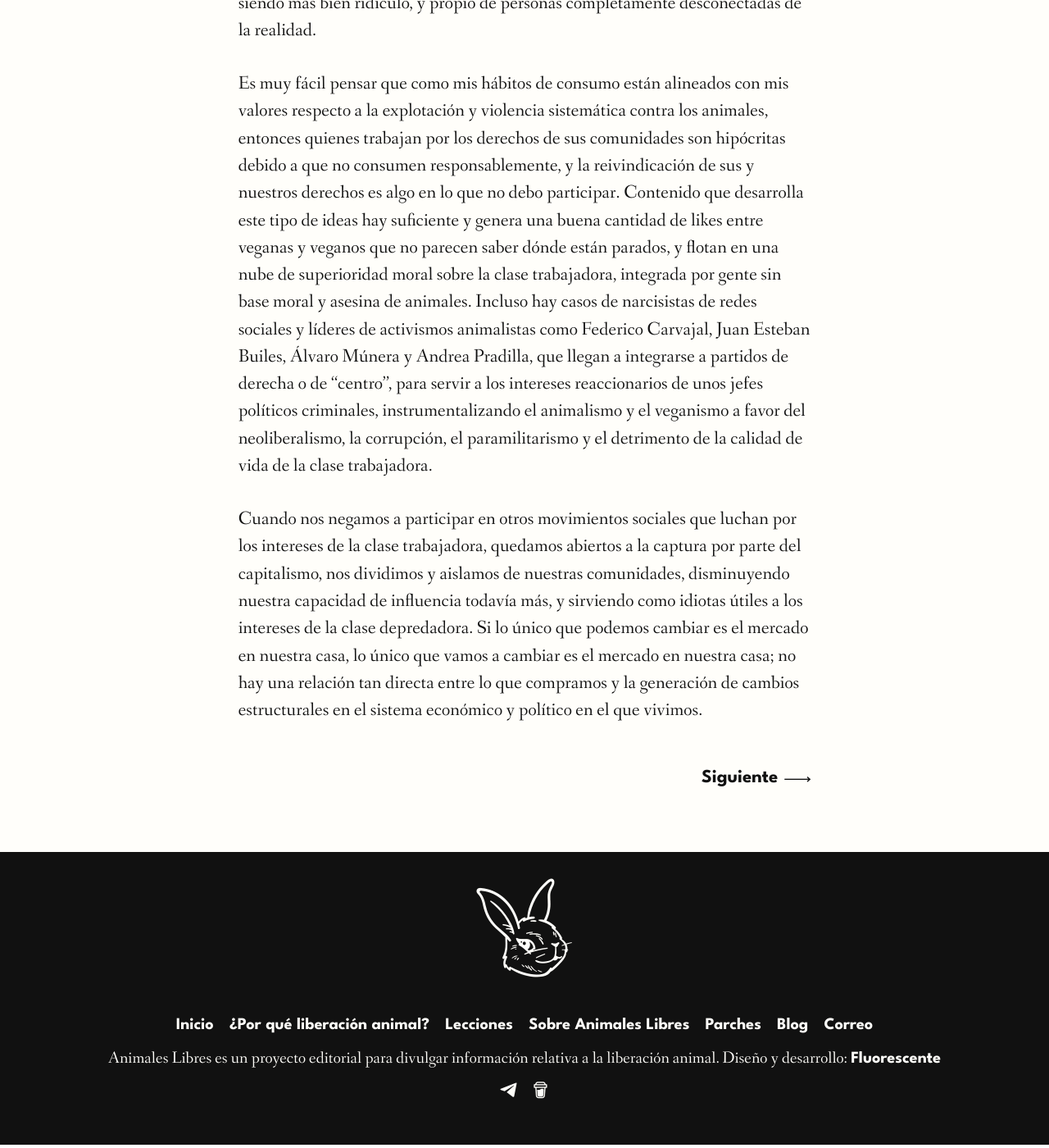
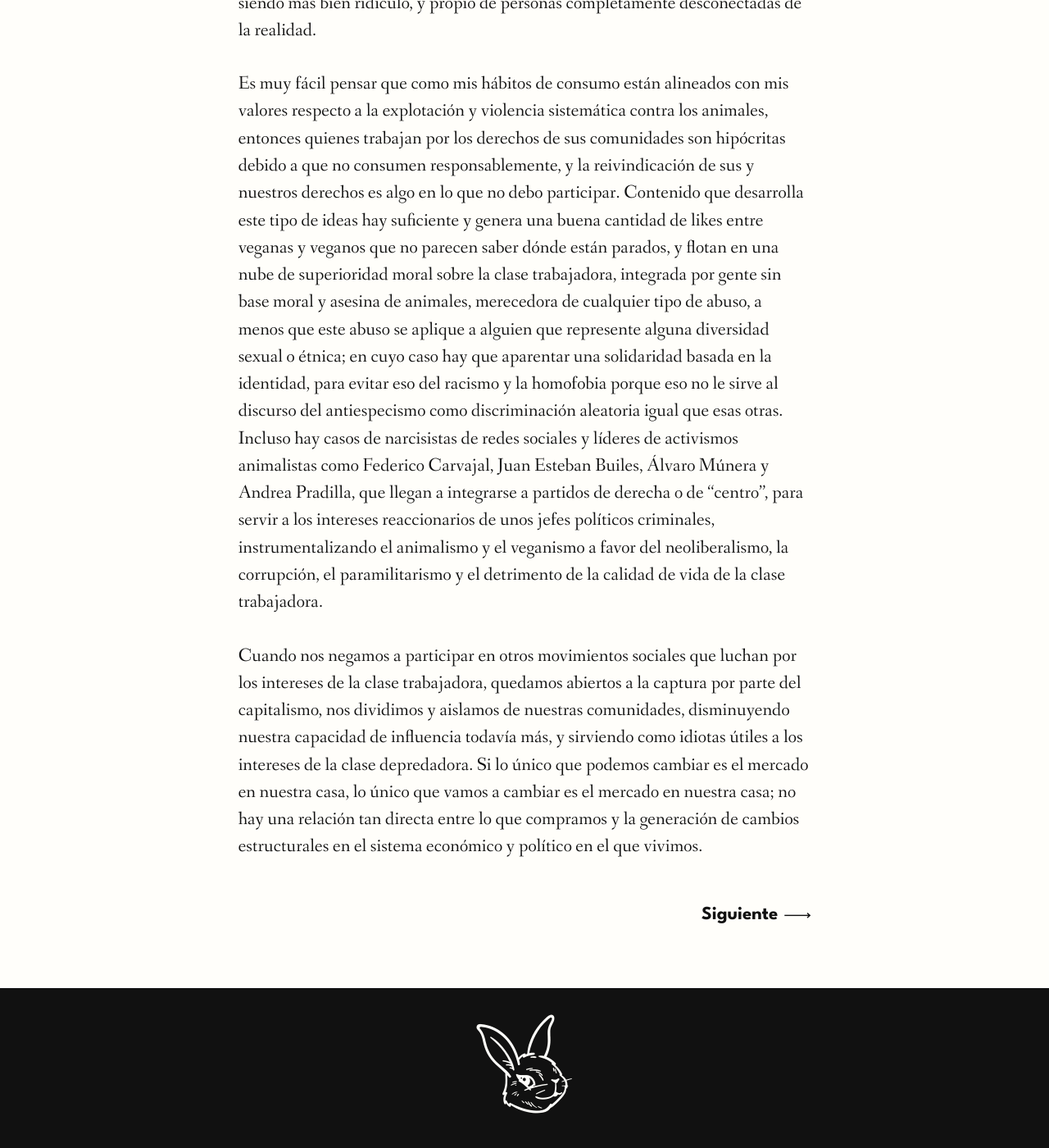
Before and after one commit to animaleslibres/animaleslibres.github.io, a Jekyll site: the page built from _posts/2023-02-01-article-la-ilusión-de-cambiar-al-mundo-desde-el-consumo.md, in a window 1280 px wide and 1400 px high, scrolled down 4892 px. Shown: the whole window at 82% size. Built offline with Jekyll 4.4.1, drawn with Linux system fonts in a browser that asks for light colours; nearby versions of some CDN libraries; some web fonts are replaced; a script that is not in the unit is left out.

Commit message:
el cuentico del antiespecismo con el racismo y la homofobia

```diff
--- a/_posts/2023-02-01-article-la-ilusión-de-cambiar-al-mundo-desde-el-consumo.md
+++ b/_posts/2023-02-01-article-la-ilusión-de-cambiar-al-mundo-desde-el-consumo.md
@@ -47,6 +47,6 @@
 
 En un mundo en donde la explotación y la violencia sistemática hace parte de la producción de cualquier cosa que consumamos, ni quienes practicamos el veganismo podemos decir que todo lo que compramos está libre de explotación y violencia contra los y las trabajadoras; por lo que este discurso promovido por la propaganda vegana sobre la supuesta coherencia que cada consumidor y consumidora debería tener respecto a sus posturas éticas y su consumo, viene siendo más bien ridículo, y propio de personas completamente desconectadas de la realidad.
 
-Es muy fácil pensar que como mis hábitos de consumo están alineados con mis valores respecto a la explotación y violencia sistemática contra los animales, entonces quienes trabajan por los derechos de sus comunidades son hipócritas debido a que no consumen responsablemente, y la reivindicación de sus y nuestros derechos es algo en lo que no debo participar. Contenido que desarrolla este tipo de ideas hay suficiente y genera una buena cantidad de likes entre veganas y veganos que no parecen saber dónde están parados, y flotan en una nube de superioridad moral sobre la clase trabajadora, integrada por gente sin base moral y asesina de animales. Incluso hay casos de narcisistas de redes sociales y líderes de activismos animalistas como Federico Carvajal, Juan Esteban Builes, Álvaro Múnera y Andrea Pradilla, que llegan a integrarse a partidos de derecha o de "centro", para servir a los intereses reaccionarios de unos jefes políticos criminales, instrumentalizando el animalismo y el veganismo a favor del neoliberalismo, la corrupción, el paramilitarismo y el detrimento de la calidad de vida de la clase trabajadora.
+Es muy fácil pensar que como mis hábitos de consumo están alineados con mis valores respecto a la explotación y violencia sistemática contra los animales, entonces quienes trabajan por los derechos de sus comunidades son hipócritas debido a que no consumen responsablemente, y la reivindicación de sus y nuestros derechos es algo en lo que no debo participar. Contenido que desarrolla este tipo de ideas hay suficiente y genera una buena cantidad de likes entre veganas y veganos que no parecen saber dónde están parados, y flotan en una nube de superioridad moral sobre la clase trabajadora, integrada por gente sin base moral y asesina de animales, merecedora de cualquier tipo de abuso, a menos que este abuso se aplique a alguien que represente alguna diversidad sexual o étnica; en cuyo caso hay que aparentar una solidaridad basada en la identidad, para evitar eso del racismo y la homofobia porque eso no le sirve al discurso del antiespecismo como discriminación aleatoria igual que esas otras. Incluso hay casos de narcisistas de redes sociales y líderes de activismos animalistas como Federico Carvajal, Juan Esteban Builes, Álvaro Múnera y Andrea Pradilla, que llegan a integrarse a partidos de derecha o de "centro", para servir a los intereses reaccionarios de unos jefes políticos criminales, instrumentalizando el animalismo y el veganismo a favor del neoliberalismo, la corrupción, el paramilitarismo y el detrimento de la calidad de vida de la clase trabajadora.
 
 Cuando nos negamos a participar en otros movimientos sociales que luchan por los intereses de la clase trabajadora, quedamos abiertos a la captura por parte del capitalismo, nos dividimos y aislamos de nuestras comunidades, disminuyendo nuestra capacidad de influencia todavía más, y sirviendo como idiotas útiles a los intereses de la clase depredadora. Si lo único que podemos cambiar es el mercado en nuestra casa, lo único que vamos a cambiar es el mercado en nuestra casa; no hay una relación tan directa entre lo que compramos y la generación de cambios estructurales en el sistema económico y político en el que vivimos.
```
